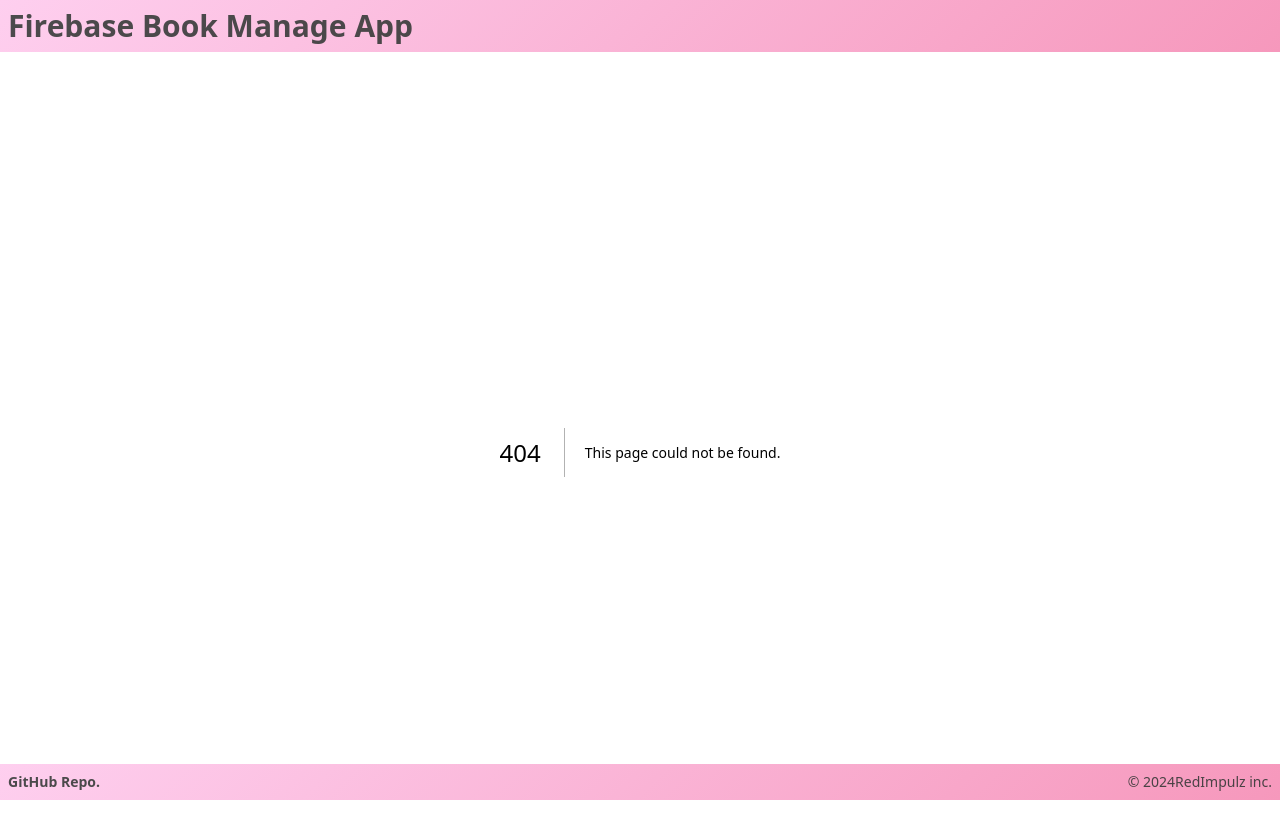
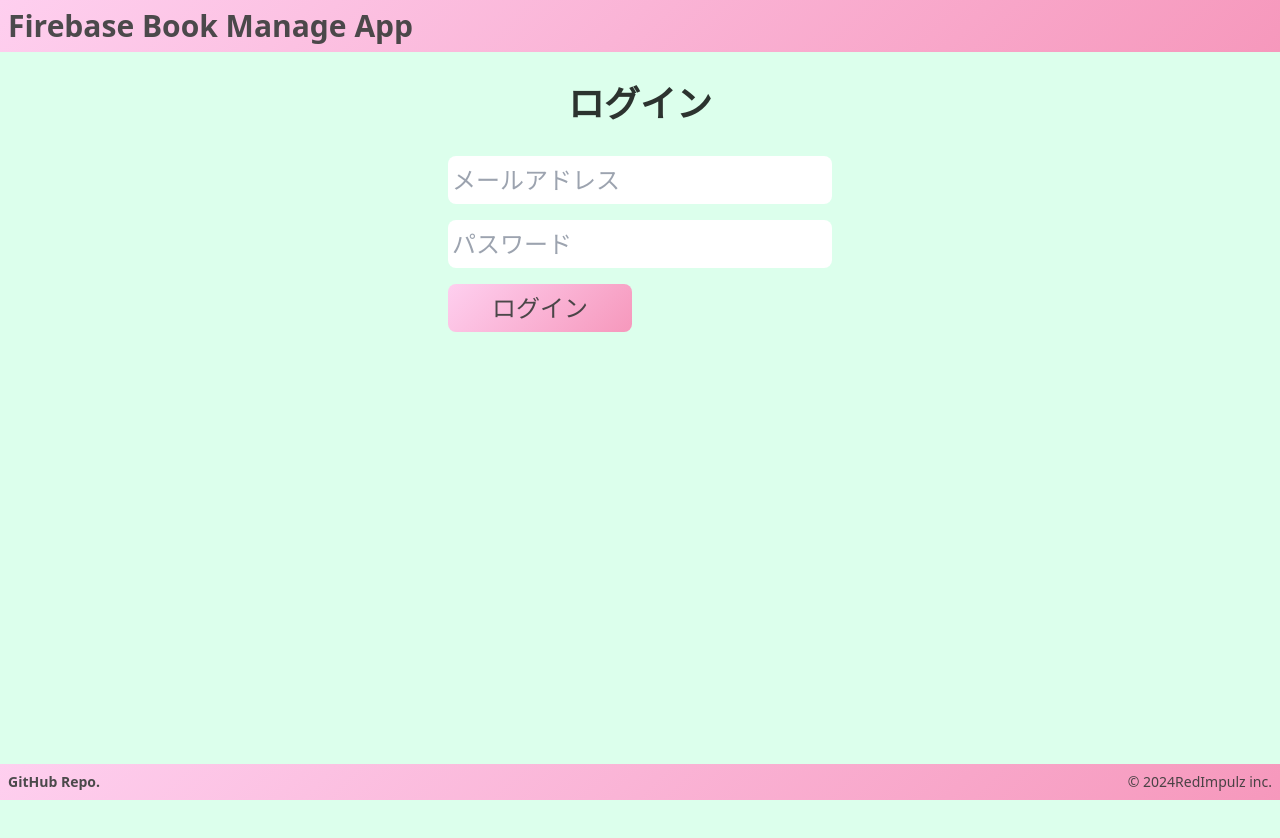
Before and after one commit to redimpulz/firebase-book-manage-app, a Next.js app: page /login in a window 1280 px wide. Before the commit this address had no page. Shown: the top 838 px of the page. After the commit the page ends 800 px from the top, so only its background shows below. Built offline with nearby package versions, Linux system fonts and the light colour scheme.

Commit message:
wip. ログイン

```diff
--- a/app/layout.tsx
+++ b/app/layout.tsx
@@ -1,6 +1,7 @@
 import Link from 'next/link';
 import type { Metadata } from "next";
 import "./globals.css";
+import LogoutButton from '@/components/LogoutButton';
 
 export const metadata: Metadata = {
   title: "Firebase Manage Book App",
@@ -15,12 +16,13 @@ export default function RootLayout({
   return (
     <html lang="ja">
       <body className="min-h-dvh sm:text-2xl">
-        <header className="w-full">
+        <header className="w-full inline-grid grid-flow-col place-content-between">
           <h1 className="font-bold text-xl sm:text-3xl">
             <Link href="/" className="inline-block p-2">
               Firebase Book Manage App
             </Link>
           </h1>
+          <LogoutButton />
         </header>
         <main className="max-w-3xl mx-auto px-2 text-center">
           {children}
--- /dev/null
+++ b/app/login/page.tsx
@@ -0,0 +1,83 @@
+'use client';
+import { useState, type FormEvent } from "react";
+import { useRouter } from "next/navigation";
+import { createUser, isLogin, loginUser } from "@/firebase/authentication";
+
+export default function Login() {
+  const router = useRouter();
+  const [formValueEmail, setFormValueEmail] = useState<string>('');
+  const [formValuePassword, setFormValuePassword] = useState<string>('');
+
+  const handleLogin = async (e: FormEvent<HTMLFormElement>) => {
+    e.preventDefault();
+
+    console.log(formValueEmail, formValuePassword);
+
+    try {
+      await loginUser({
+        email: formValueEmail as string,
+        password: formValuePassword as string
+      });
+      router.push('/');
+    } catch (e) {
+      window.alert(`${e}`);
+    }
+  };
+
+  // const handleSignUp = async (e: FormEvent<HTMLButtonElement>) => {
+  //   e.preventDefault();
+  //   console.log(isLogin());
+
+  //   await createUser({
+  //     email: formValueEmail as string,
+  //     password: formValuePassword as string
+  //   });
+  //   window.alert(`${formValueEmail}を登録しました`);
+  //   router.push('/');
+  // }
+
+  return (
+    <>
+      <h2 className="text-3xl sm:text-4xl font-bold my-6 sm:my-8">ログイン</h2>
+      <form
+        onSubmit={handleLogin}
+        className="grid grid-cols-2 gap-4 align-middle max-w-96 mx-auto text-2xl"
+      >
+        <input
+          name="email"
+          type="email"
+          placeholder="メールアドレス"
+          value={formValueEmail}
+          onChange={e => {setFormValueEmail(e.target.value); console.log(formValueEmail);}}
+          required
+          className="col-span-2 rounded-lg ps-1 py-2"
+        />
+
+        <input
+          name="password"
+          type="password"
+          placeholder="パスワード"
+          value={formValuePassword}
+          onChange={e => setFormValuePassword(e.target.value)}
+          minLength={8}
+          required
+          className="col-span-2 rounded-lg ps-1 py-2"
+        />
+
+        <button
+          type="submit"
+          className="button-center w-full"
+        >
+          ログイン
+        </button>
+
+        {/* <button
+          type="submit"
+          onClick={handleSignUp}
+          className="button-center w-full">
+          新規登録
+        </button> */}
+      </form>
+    </>
+  );
+}
--- a/components/BookForm.tsx
+++ b/components/BookForm.tsx
@@ -115,8 +115,8 @@ export default function BookForm(props: Readonly<Props>) {
           onChange={e => setISBN(e.target.value)}
           className="col-span-4 rounded-lg ps-1"
         />
+
         <label htmlFor="title" className="text-right">タイトル</label>
-
         <input
           id="title"
           type="text"
--- /dev/null
+++ b/components/LogoutButton.tsx
@@ -0,0 +1,14 @@
+'use client';
+import { isLogin, logoutUser } from "@/firebase/authentication";
+export default function LogoutButton() {
+    if (!isLogin()) {
+        return '';
+    }
+    return (
+    <button
+    onClick={() => logoutUser()}
+    className="text-lg sm:text-2xl p-2"
+  >
+    ログアウト
+    </button>);
+}
--- /dev/null
+++ b/firebase/authentication.ts
@@ -0,0 +1,50 @@
+import firebaseApp from './firebaseApp';
+import {
+  getAuth,
+  createUserWithEmailAndPassword,
+  signInWithEmailAndPassword,
+  onAuthStateChanged,
+  signOut,
+  type AuthError,
+} from 'firebase/auth';
+
+const auth = getAuth(firebaseApp);
+
+type AuthKey = Readonly<{
+  email: string,
+  password: string
+}>;
+
+const errorFunction = ({ code, message }: Partial<AuthError>) => {
+  throw {code, message};
+}
+
+export const createUser = async ({ email, password }: AuthKey) => {
+  try {
+    await createUserWithEmailAndPassword(auth, email, password);
+  } catch (e) {
+    errorFunction(e as AuthError);
+  }
+};
+
+export const loginUser = async ({ email, password }: AuthKey) => {
+  try {
+    signInWithEmailAndPassword(auth, email, password);
+    return;
+  } catch (e) {
+    errorFunction(e as AuthError);
+  }
+};
+
+export const isLogin = () => {
+    console.log(auth.currentUser);
+  return !!auth.currentUser;
+}
+
+export const logoutUser = async () => {
+  try {
+    await signOut(auth);
+  } catch (e) {
+    errorFunction(e as AuthError);
+  }
+};
```
Also changed, not shown: middleware.ts (added, +16 -0 lines).
